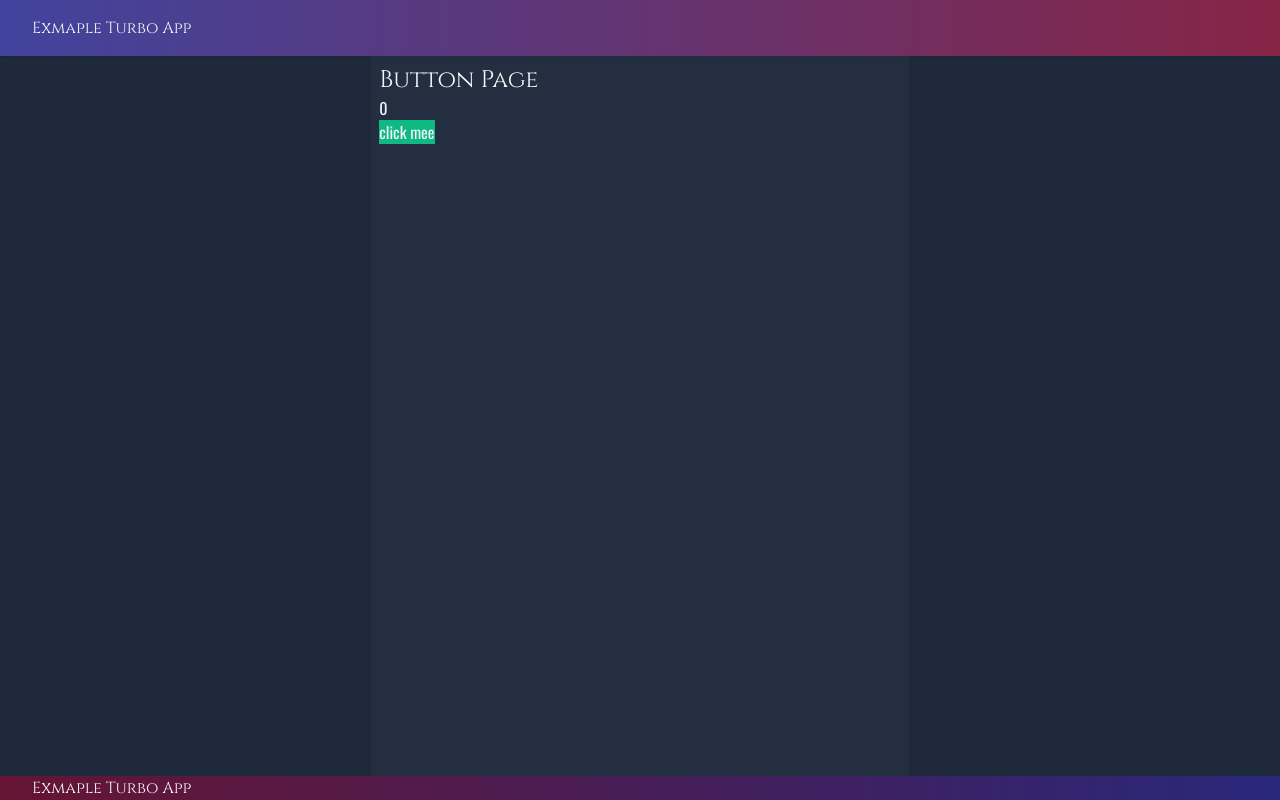
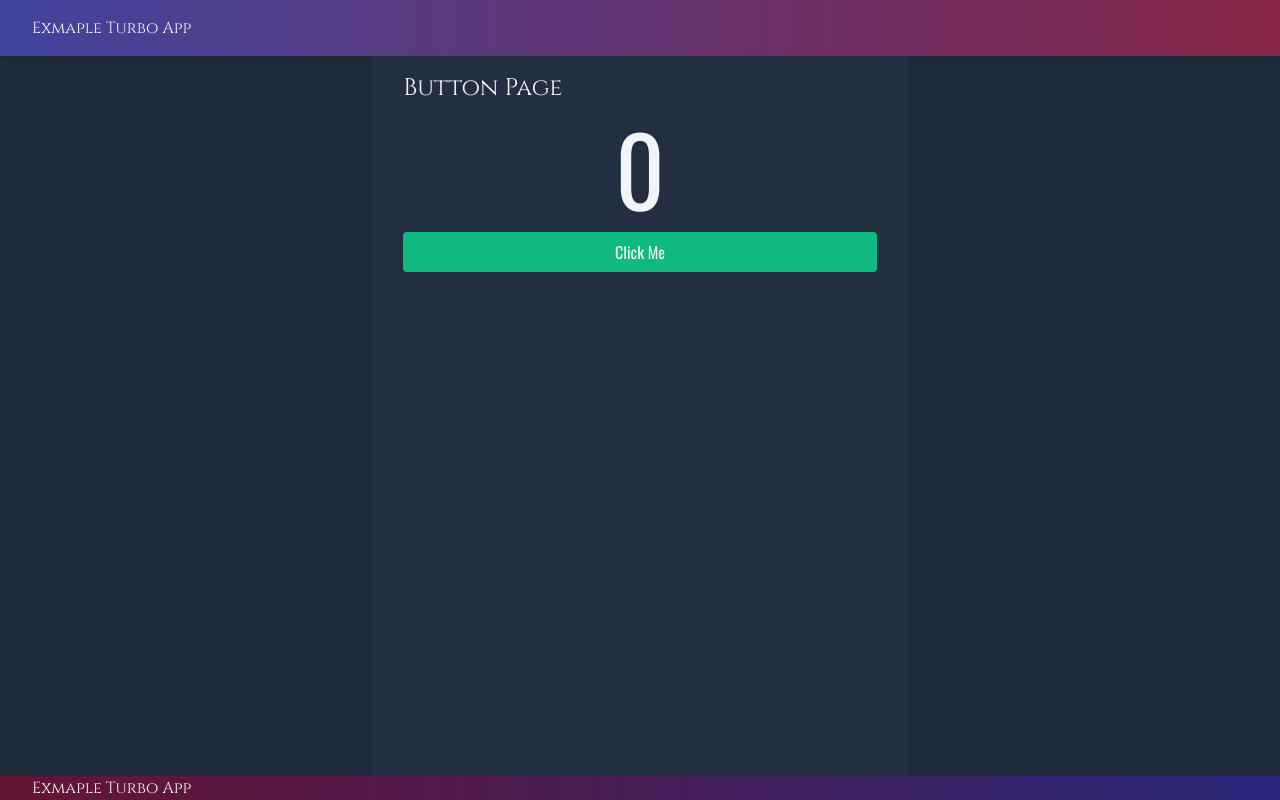
Before and after one commit to RitzyMage/turbo-deploy-example, a Next.js app in the folder apps/web/: page / in a window 1280 px wide. Built offline with nearby package versions, Linux system fonts and the light colour scheme.

Commit message:
working button page

```diff
--- a/apps/web/app/clickable-button.tsx
+++ b/apps/web/app/clickable-button.tsx
@@ -6,11 +6,14 @@ export default function ClickableButton(): JSX.Element {
   const [clicks, setClicks] = useState(0);
   return (
     <>
-      {clicks}
+      <div className="text-center text-8xl p-4" data-cy="click-counter">
+        {clicks}
+      </div>
       <button
-        className="block bg-emerald-500 hover:shadow hover:bg-emerald-600"
-        onClick={() => setClicks(clicks + 1)}>
-        click mee
+        className="block bg-emerald-500 hover:shadow hover:bg-emerald-600 w-full p-2 rounded"
+        onClick={() => setClicks(clicks + 1)}
+        type="button">
+        Click Me
       </button>
     </>
   );
--- a/apps/web/app/page.tsx
+++ b/apps/web/app/page.tsx
@@ -2,7 +2,7 @@ import ClickableButton from './clickable-button';
 
 export default function Page(): JSX.Element {
   return (
-    <div className="p-2 bg-slate-700/25 h-full flex-grow shadow">
+    <div className="py-4 px-8 bg-slate-700/25 h-full flex-grow shadow">
       <h1 className="text-2xl font-header">Button Page</h1>
       <ClickableButton />
     </div>
```
Also changed, not shown: packages/eslint-config-custom/next.js (+12 -11 lines).
